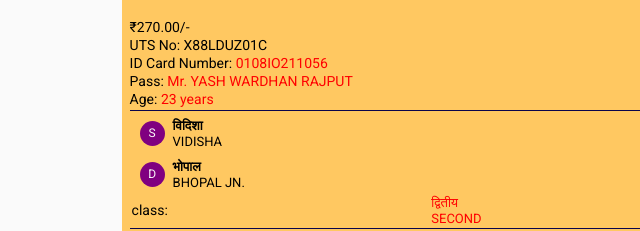
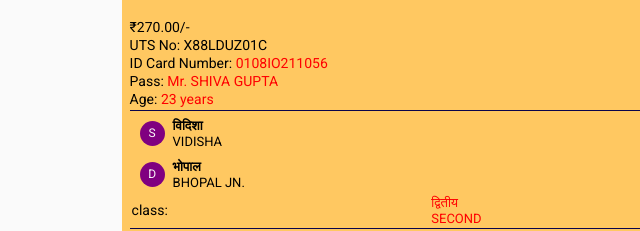
Before and after one commit to princebhatt03/UTS-2, a plain HTML site: page index.html in a window 1280 px wide. Shown: the part 224-455 px from the top of the page, 0-640 px from the left. Drawn offline with Linux system fonts and the light colour scheme.

Commit message:
Update index.html

```diff
--- a/index.html
+++ b/index.html
@@ -55,7 +55,7 @@
             <p>ID Card Number: <span style="color: red">0108IO211056</span></p>
           </div>
           <div class="text2">
-            <p>Pass: <span style="color: red">Mr. YASH WARDHAN RAJPUT</span></p>
+            <p>Pass: <span style="color: red">Mr. SHIVA GUPTA</span></p>
           </div>
           <div class="text1">
             <p>Age: <span style="color: red">23 years</span></p>
```
